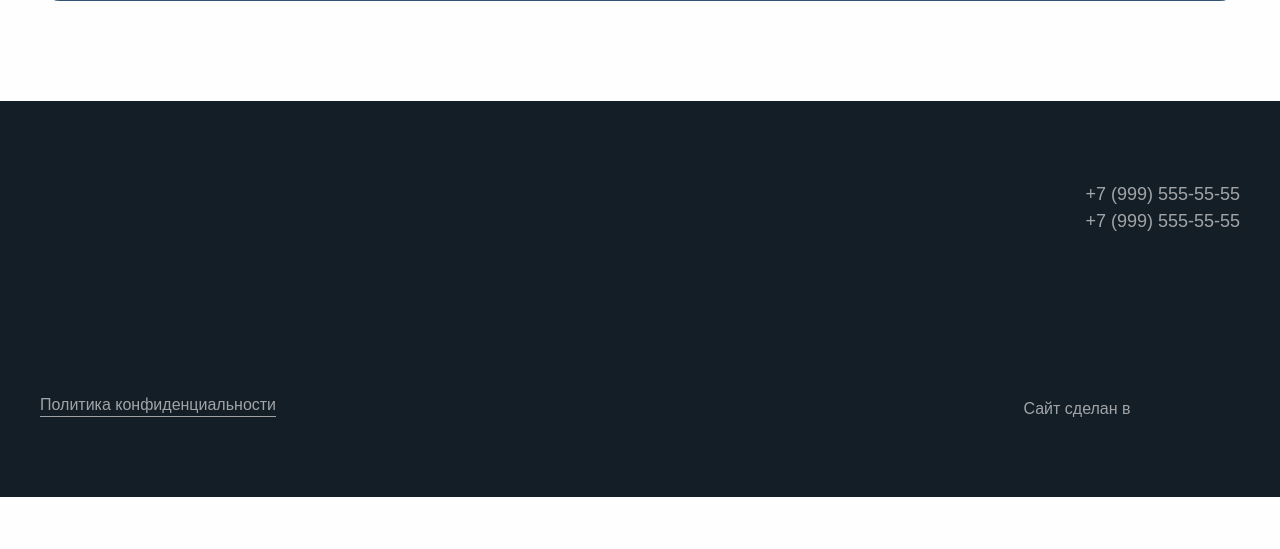
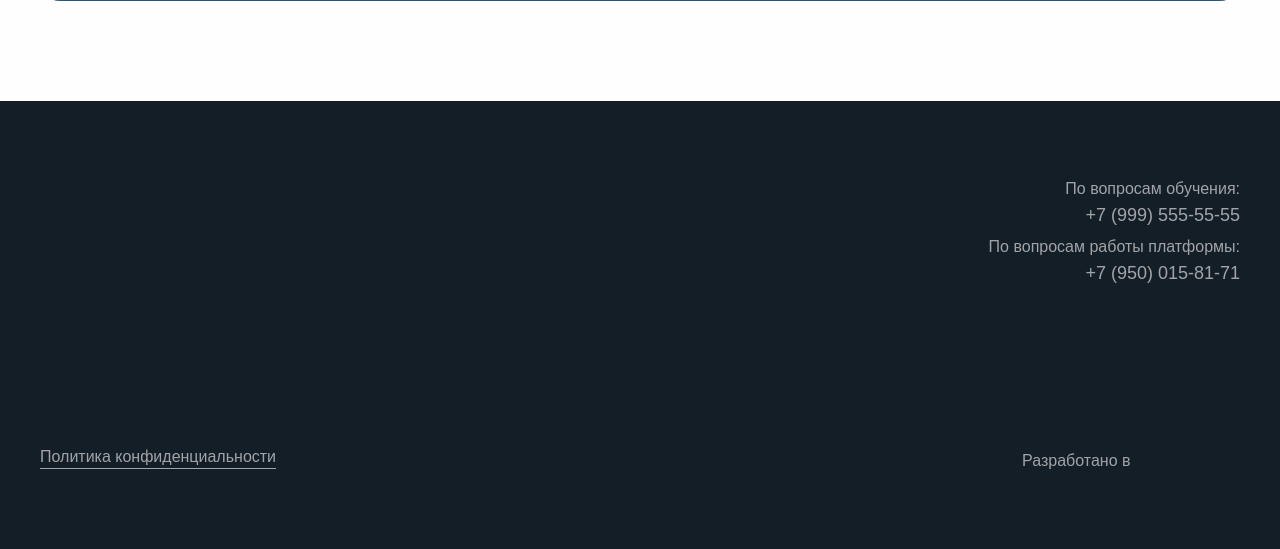
Before and after one commit to Blackbrow1/transpit, a PHP site: page / in a window 1280 px wide. Shown: the part 1523-2072 px from the top of the page. Before the commit the page ends 2020 px from the top, so only its background shows below. Run offline with PHP 8.4, Linux system fonts and the light colour scheme; style sheets or scripts are compiled from the project's sources; some libraries are stand-ins or nearby versions; some web fonts are replaced.

Commit message:
Поправил отступы в таблицах. Добавил политику конфиденциальности

```diff
--- a/gulpfile.js
+++ b/gulpfile.js
@@ -37,6 +37,7 @@ const PATHS_TO_STATIC = [
   `${PATH_TO_SRC}.htaccess`,
   `${PATH_TO_SRC}libs/**/*`,
   `${PATH_TO_SRC}db.php`,
+  `${PATH_TO_SRC}policy.pdf`,
   `!${PATH_TO_SRC}img/icons/**/*`
 ];
 
--- a/src/scss/blocks/footer.scss
+++ b/src/scss/blocks/footer.scss
@@ -50,14 +50,14 @@
 .footer__contacts {
   display: flex;
   flex-direction: column;
+  align-items: end;
   font-size: 18px;
 
   span {
     line-height: 1;
-
-    &:first-of-type {
-      margin-bottom: 10px;
-    }
+    opacity: 0.6;
+    font-size: 16px;
+    margin-bottom: 5px;
   }
 
   a {
@@ -67,6 +67,10 @@
 
     &:hover {
       opacity: 1;
+    }
+
+    &:first-of-type {
+      margin-bottom: 10px;
     }
   }
 }
--- a/src/scss/blocks/page.scss
+++ b/src/scss/blocks/page.scss
@@ -11,7 +11,7 @@
   padding: 0;
   font-family: $font-first;
   font-size: 16px;
-  font-weight: 300;
+  font-weight: 400;
   line-height: 1.5;
   color: $text-color;
   background-color: $background-color;
--- a/src/scss/blocks/user-progress.scss
+++ b/src/scss/blocks/user-progress.scss
@@ -27,7 +27,7 @@
 }
 
  .user-progress__item-name {
-  margin-right: 30px;
+  margin-right: 20px;
   line-height: 1.2;
  }
 
--- a/src/scss/blocks/users-finished-test.scss
+++ b/src/scss/blocks/users-finished-test.scss
@@ -26,7 +26,8 @@
 
 .users-finished-test__item {
   display: grid;
-  grid-template-columns: 410px 1fr 205px 175px;
+  grid-template-columns: 390px 1fr 185px 175px;
+  gap: 20px;
   padding-top: 20px;
   padding-bottom: 40px;
   border-top: 1px solid $border-color;
@@ -37,7 +38,7 @@
 .users-finished-test__date,
 .users-finished-test__progress {
   font-size: 20px;
-  line-height: 1;
+  line-height: 1.4;
   font-weight: 500;
 }
 
--- a/src/scss/blocks/users-list.scss
+++ b/src/scss/blocks/users-list.scss
@@ -22,7 +22,8 @@
 .users-list__item {
   position: relative;
   display: grid;
-  grid-template-columns: 410px 1fr 380px;
+  grid-template-columns: 390px 1fr min-content;
+  gap: 20px;
   padding-top: 20px;
   padding-bottom: 40px;
   border-top: 1px solid $border-color;
@@ -30,6 +31,10 @@
   &--none {
     display: none;
   }
+}
+
+.users-list__item-post {
+  line-height: 1.4;
 }
 
 .users-list__popup {
--- a/src/templates/_parts/_footer.tpl
+++ b/src/templates/_parts/_footer.tpl
@@ -89,22 +89,24 @@
       <?php endif; ?>
 
       <div class="footer__contacts">
+        <span>По вопросам обучения:</span>
         <a href="tel:+79995555555">+7 (999) 555-55-55</a>
-        <a href="tel:+79995555555">+7 (999) 555-55-55</a>
+        <span>По вопросам работы платформы:</span>
+        <a href="tel:+79500158171">+7 (950) 015-81-71</a>
       </div>
     </div>
 
     <div class="footer__tech-info">
-      <a class="footer__policy" href="#" target="_blank">Политика конфиденциальности</a>
+      <a class="footer__policy" href="<?php echo HOST; ?>policy.pdf" target="_blank">Политика конфиденциальности</a>
 
-      <p class="footer__prasaim" href="#" target="_blank">
-        <span>Сайт сделан в</span>
+      <div class="footer__prasaim">
+        <span>Разработано в</span>
         <a href="https://prasaim.ru" target="_blank">
           <svg viewBox="0 0 105 21" width="105" height="21">
             <use class="footer__svg" href="<?php echo HOST; ?>img/icons/stack.svg#logo-prasaim"></use>
           </svg>
         </a>
-      </p>
+      </div>
     </div>
   </div>
 
--- a/src/templates/_parts/_header.tpl
+++ b/src/templates/_parts/_header.tpl
@@ -3,7 +3,7 @@
 
 <head>
   <meta charset="UTF-8">
-  <meta name="viewport" content="width=device-width, initial-scale=1.0">
+  <meta name="viewport" content="width=1240">
   <title><?php echo $title; ?></title>
   <link rel="stylesheet" href="<?php echo HOST; ?>css/main.css">
 </head>
--- a/src/templates/main/main.tpl
+++ b/src/templates/main/main.tpl
@@ -5,9 +5,9 @@
       <h1 class="hero__title">Внутренняя система обучения <span>ООО “Транспит Северо-Запад”</span></h1>
 
       <div class="hero__description">
-        <p class="hero__text">Получите ваш логин от личного кабинета у непосредственного руководителя.
-          Логин равен табельному номеру, пароль - 123, по умолчанию. Когда войдете в личный кабинет, то обязательно
-          поменяйте ваш пароль на более сложный.</p>
+        <p class="hero__text">Получите ваш логин и пароль от личного кабинета у непосредственного руководителя. Когда
+          войдете в личный кабинет - обязательно
+          поменяйте ваш пароль на более сложный, состоящий не менее, чем из 8 символов.</p>
 
         <p class="hero__text">Добавьте адрес электронной почты в личном кабинете для восстановления пароля, в случае,
           если
@@ -35,7 +35,7 @@
     </div>
   </section>
 
-  <section class="information">
+  <sec class="information">
     <div class="information__wrap">
       <h2 class="information__title">Об онлайн-школе ООО "Транспит С-З"</h2>
 
@@ -60,5 +60,5 @@
         </div>
       </div>
     </div>
-  </section>
+  </sec tion>
 </main>
```
Also changed, not shown: 1 other file.
